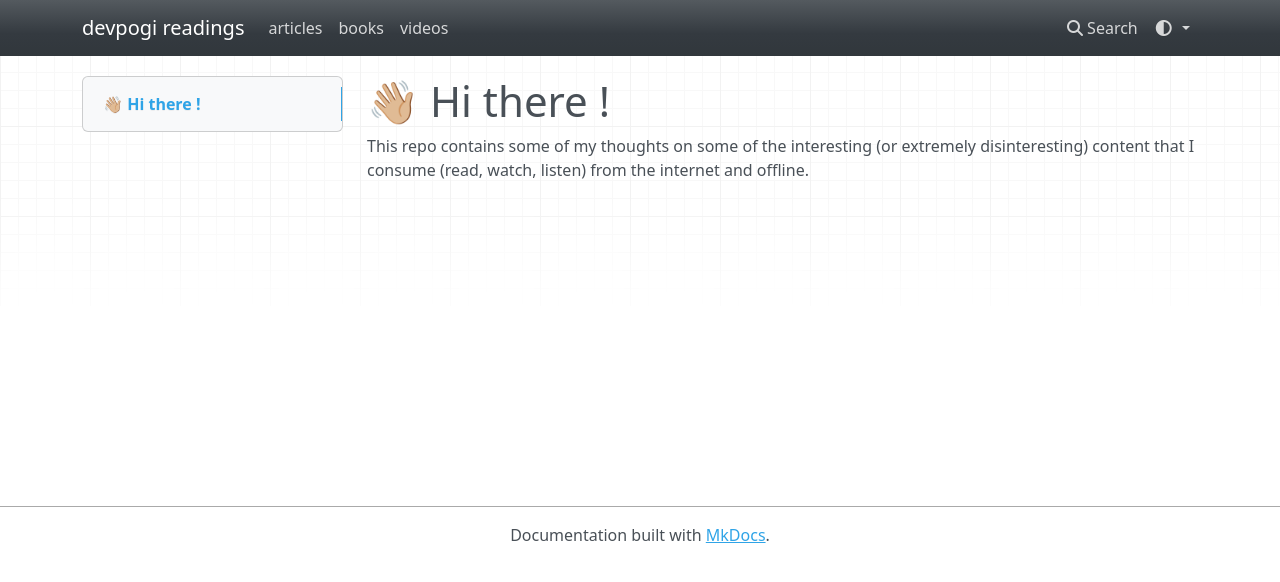
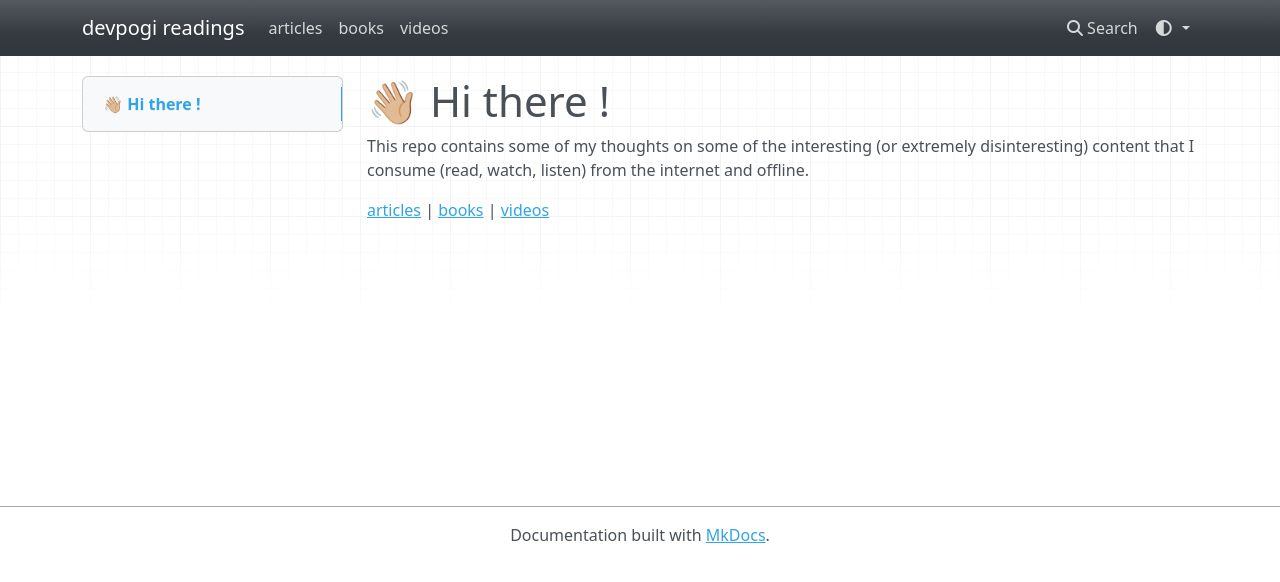
Before and after one commit to devprabal/readings, an MkDocs documentation site: the page built from docs/index.md, in a window 1280 px wide. Shown: the top 582 px of the page. Built offline with MkDocs 1.6.1, drawn with Linux system fonts in a browser that asks for light colours; nearby versions of some CDN libraries.

Commit message:
add subpages link on dashboard

```diff
--- a/docs/index.md
+++ b/docs/index.md
@@ -1,3 +1,5 @@
 # 👋🏼 Hi there !
 
 This repo contains some of my thoughts on some of the interesting (or extremely disinteresting) content that I consume (read, watch, listen) from the internet and offline.
+
+[articles](./articles.md) | [books](./books.md) | [videos](./videos.md)
```
